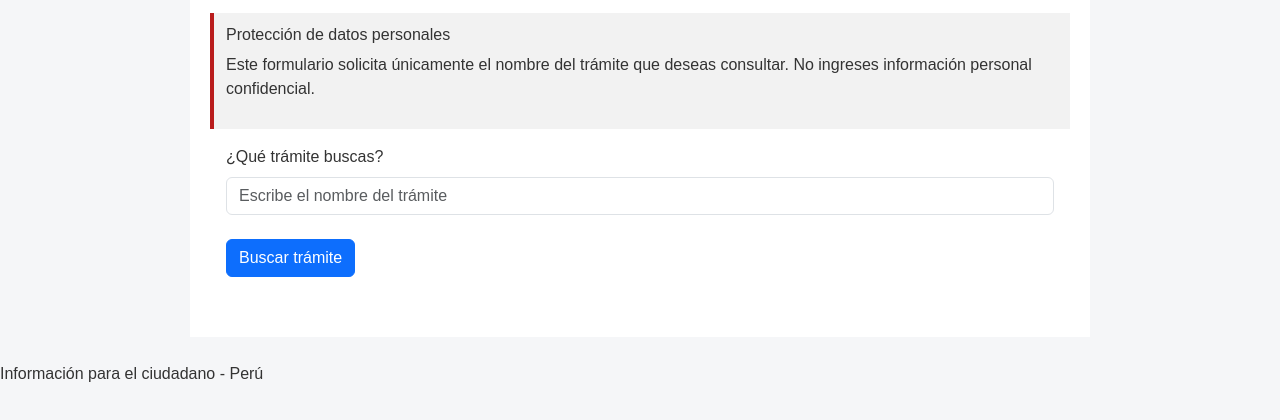
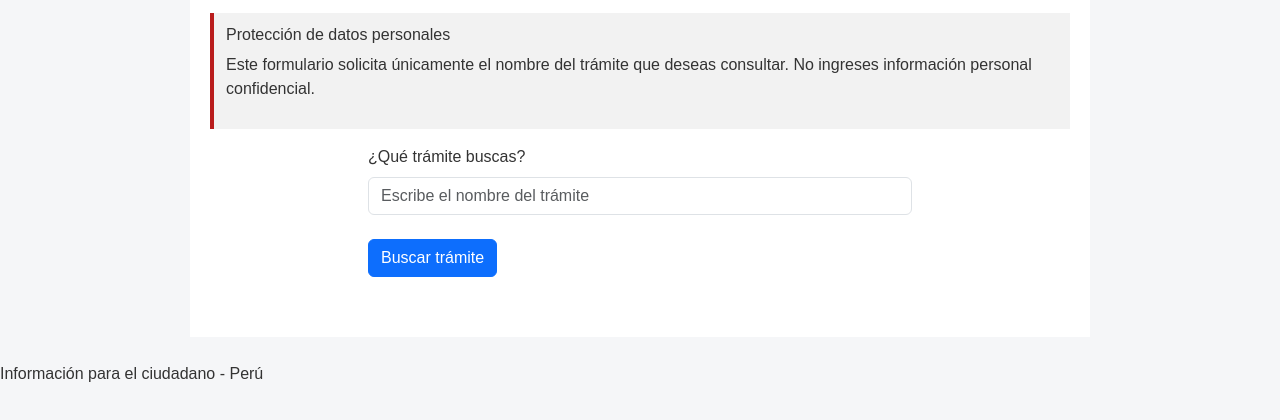
Before and after one commit to Fatimal05/servidor-gobpe, a website: page frontend/index.html in a window 1280 px wide. Shown: the part 294-714 px from the top of the page. Drawn offline with nearby package versions, Linux system fonts and the light colour scheme.

Commit message:
Agregar grilla responsive de Bootstrap

```diff
--- a/frontend/index.html
+++ b/frontend/index.html
@@ -29,6 +29,8 @@
 
 
 <form id="consultaForm" class="container p-3">
+  <div class="row">
+    <div class="col-md-8 mx-auto">
     <label for="busqueda">¿Qué trámite buscas?</label>
 
     <input
@@ -40,6 +42,8 @@
     >
 
     <button type="submit" class="btn btn-primary mt-3">Buscar trámite</button>
+        </div>
+  </div>
 </form>
 
 <div id="resultado" aria-live="polite"></div>
```
